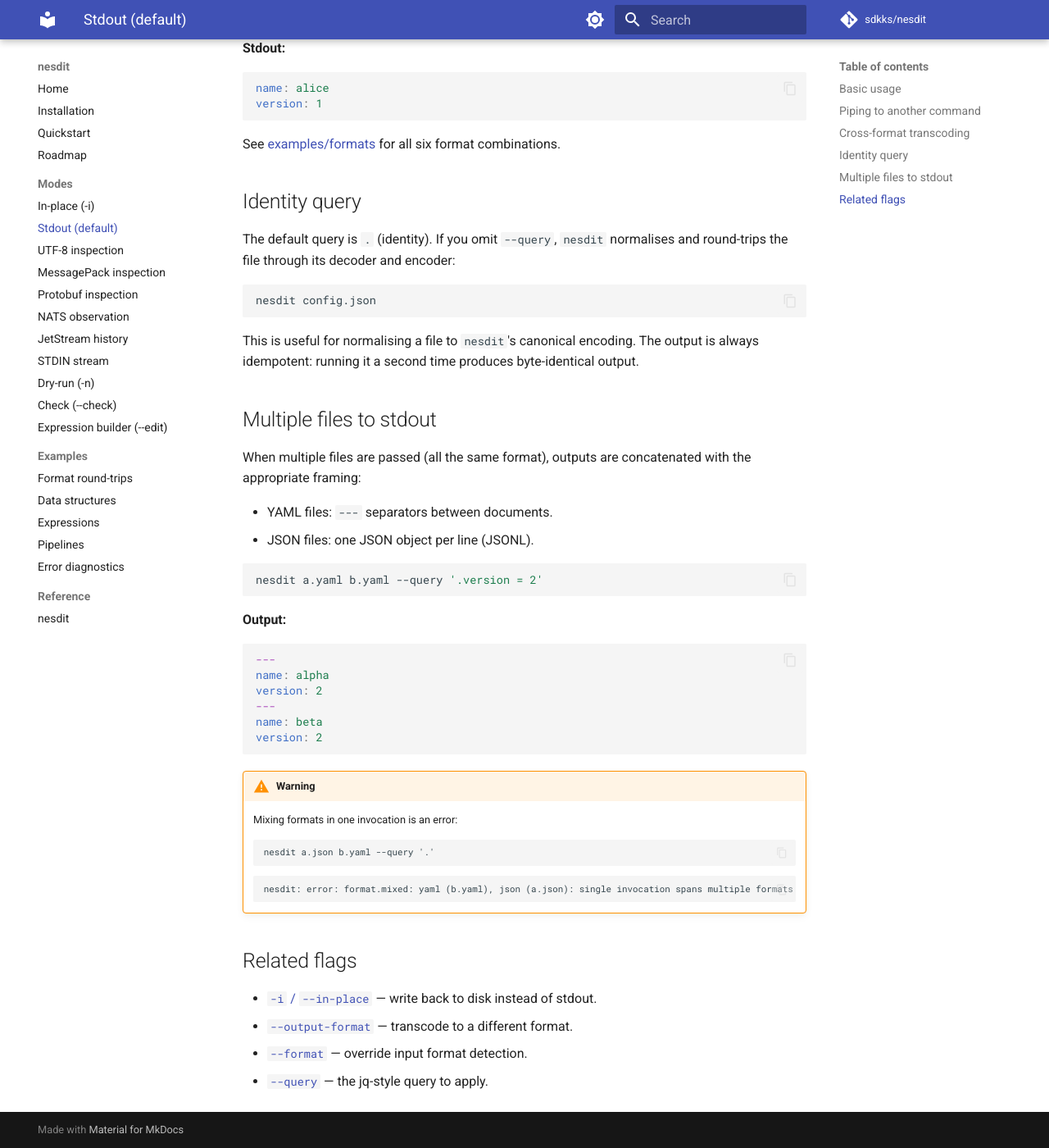
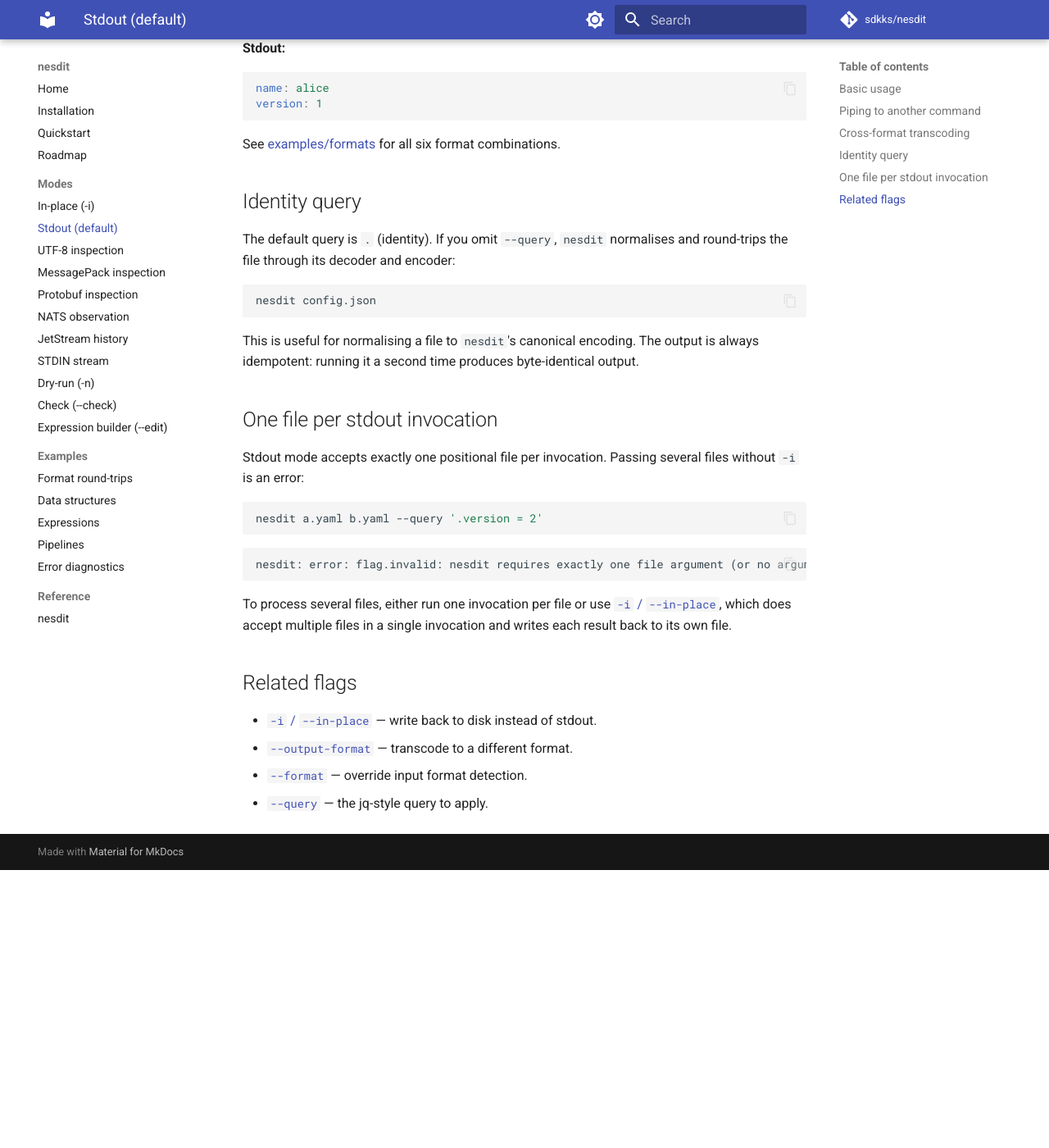
Before and after one commit to sdkks/nesdit, an MkDocs documentation site: the page built from docs/modes/stdout.md, in a window 1280 px wide and 1400 px high, scrolled down 1109 px. Shown: the whole window at 82% size. Built offline with MkDocs 1.6.1 and Material for MkDocs 9.7.7, drawn with Linux system fonts in a browser that asks for light colours; comment, search, counter and statistics services are not loaded; after the commit the page ends 2170 px from its top, so only the background shows below that.

Commit message:
docs: correct stdout guide to single-file invocations
Replace the unsupported multi-file concatenation section with the actual
contract: stdout mode takes exactly one positional file, and processing
several files needs one invocation per file or in-place mode.

````diff
--- a/docs/modes/stdout.md
+++ b/docs/modes/stdout.md
@@ -69,36 +69,22 @@ nesdit config.json
 
 This is useful for normalising a file to `nesdit`'s canonical encoding. The output is always idempotent: running it a second time produces byte-identical output.
 
-## Multiple files to stdout
+## One file per stdout invocation
 
-When multiple files are passed (all the same format), outputs are concatenated with the appropriate framing:
-
-- YAML files: `---` separators between documents.
-- JSON files: one JSON object per line (JSONL).
+Stdout mode accepts exactly one positional file per invocation. Passing
+several files without `-i` is an error:
 
 ```sh
 nesdit a.yaml b.yaml --query '.version = 2'
 ```
 
-**Output:**
-
-```yaml
----
-name: alpha
-version: 2
----
-name: beta
-version: 2
+```
+nesdit: error: flag.invalid: nesdit requires exactly one file argument (or no arguments for STDIN mode)
 ```
 
-!!! warning
-    Mixing formats in one invocation is an error:
-    ```
-    nesdit a.json b.yaml --query '.'
-    ```
-    ```
-    nesdit: error: format.mixed: yaml (b.yaml), json (a.json): single invocation spans multiple formats
-    ```
+To process several files, either run one invocation per file or use
+[`-i` / `--in-place`](in-place.md), which does accept multiple files in a
+single invocation and writes each result back to its own file.
 
 ## Related flags
 
````
